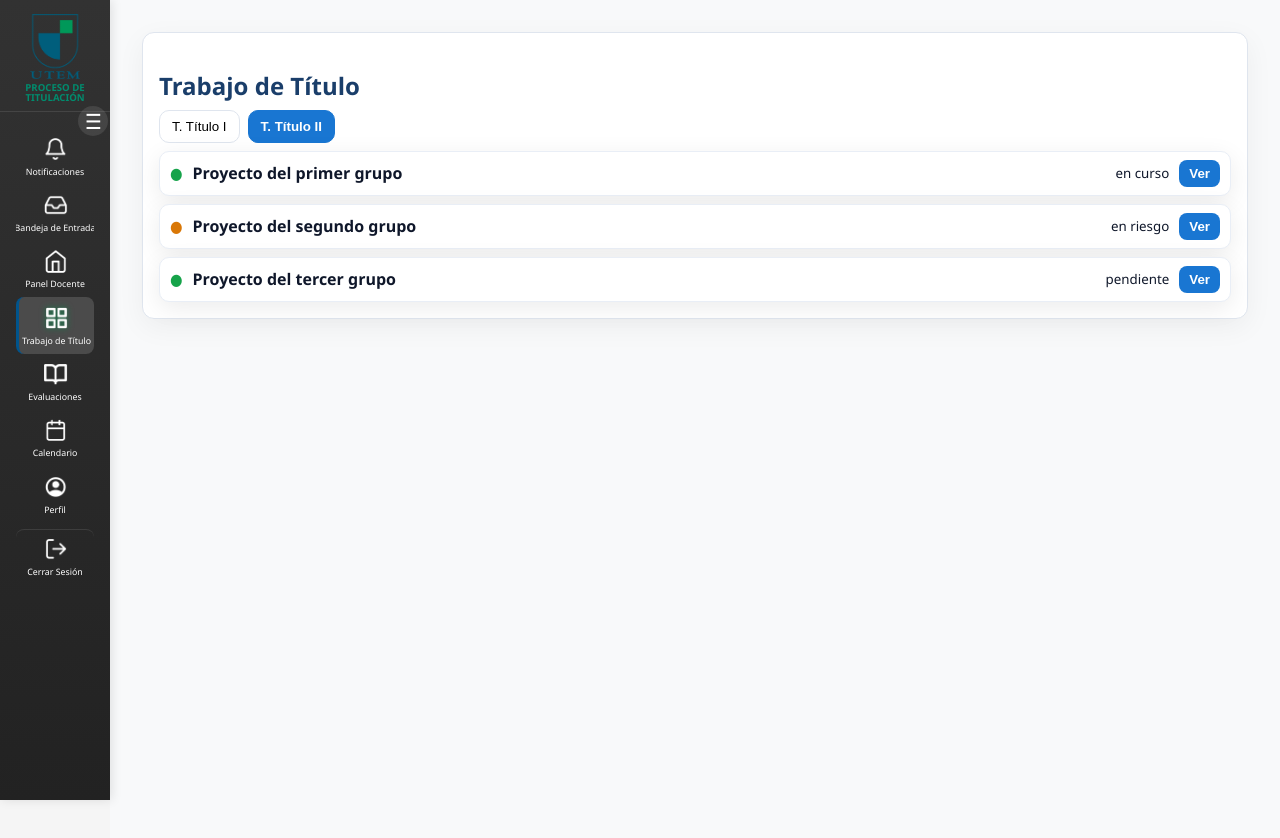
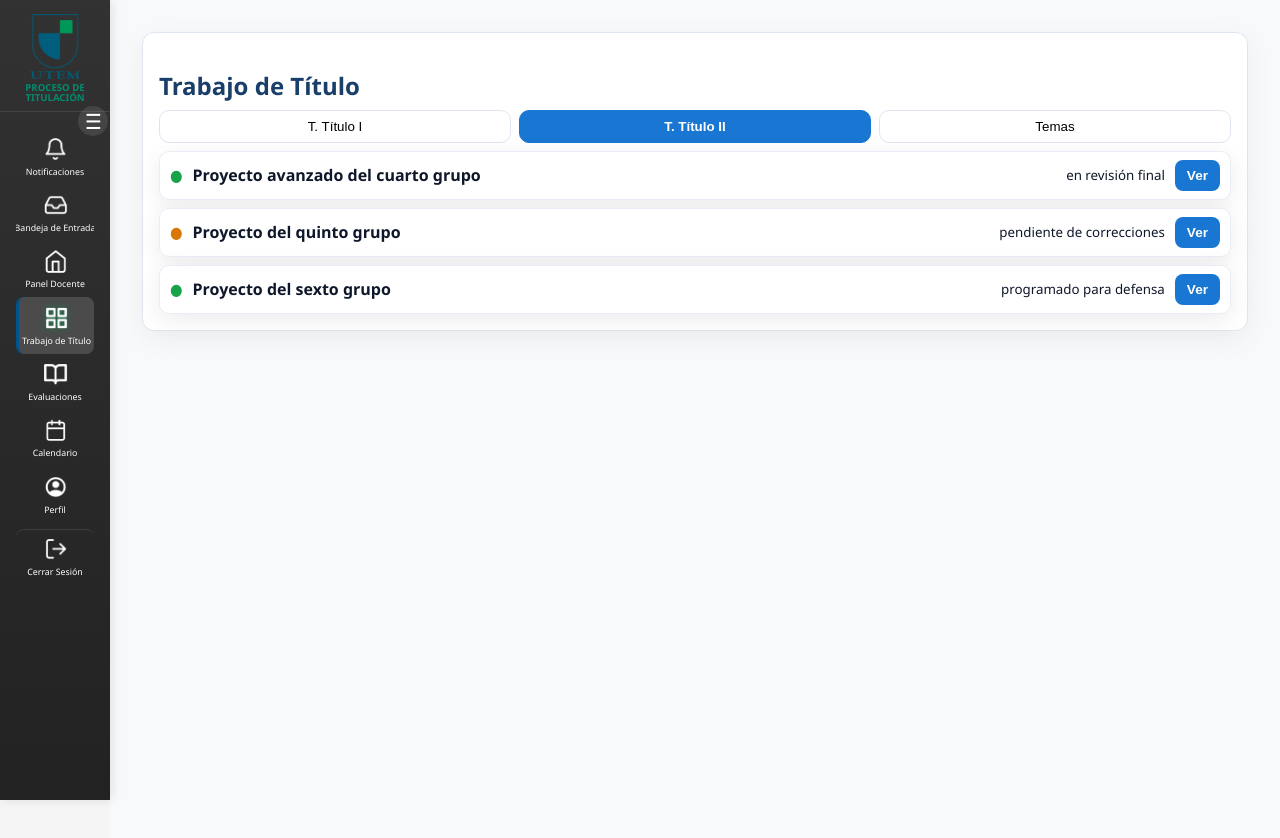
Before and after one commit to DMoyaR/trabajo_titulo, an Angular app in the folder frontend/: page /docente/trabajo in a window 1280 px wide. Both pictures are taken after a click on the button "T. Título II". Shown: the top 838 px of the page. Built offline with nearby package versions, Linux system fonts and the light colour scheme.

Commit message:
Se arreglan logouts y pestañas

```diff
--- a/frontend/src/app/features/alumno/layout/alumno-layout.component.ts
+++ b/frontend/src/app/features/alumno/layout/alumno-layout.component.ts
@@ -33,7 +33,7 @@ export class AlumnoLayoutComponent implements OnDestroy {
     { route: 'entrega', label: 'Entregas', icon: 'assets/Bandeja_entrada.png', alt: 'Entregas' },
     { route: 'evaluations', label: 'Evaluaciones', icon: 'assets/Evaluaciones.png', alt: 'Evaluaciones' },
     { route: 'trabajo', label: 'Trabajo de Título', icon: 'assets/Procesos.png', alt: 'Trabajo de título' },
-    { route: 'practica', label: 'Práctica profesional', icon: 'assets/Docentes.png', alt: 'Práctica' },
+    { route: 'practica', label: 'Práctica', icon: 'assets/Docentes.png', alt: 'Práctica' },
 
     { route: 'docs', label: 'Documentos', icon: 'assets/Reportes.png', alt: 'Documentos' },
     { route: 'viewer', label: 'Visor', icon: 'assets/LogoUTEM.png', alt: 'Visor de documentos' },
--- a/frontend/src/app/features/docente/trabajolist/docente-trabajo-list.component.css
+++ b/frontend/src/app/features/docente/trabajolist/docente-trabajo-list.component.css
@@ -26,7 +26,10 @@
   border-radius: 10px;
   padding: 8px 12px;
   cursor: pointer;
+  flex: 1;
+  transition: background 0.2s ease, color 0.2s ease, border-color 0.2s ease;
 }
+
 
 .tabs button.active {
   background: #1976d2;
@@ -34,6 +37,32 @@
   font-weight: 800;
   border-color: #1976d2;
 }
+
+
+.btn {
+  border: 0;
+  border-radius: 8px;
+  background: #1976d2;
+  color: #fff;
+  font-weight: 800;
+  padding: 8px 12px;
+  cursor: pointer;
+  transition: transform 0.15s ease, box-shadow 0.15s ease;
+}
+
+.btn:hover {
+  transform: translateY(-1px);
+  box-shadow: 0 8px 20px rgba(25, 118, 210, 0.2);
+}
+
+.btn.primary {
+  display: inline-flex;
+  align-items: center;
+  justify-content: center;
+  gap: 6px;
+}
+
+
 
 .list {
   list-style: none;
@@ -64,11 +93,67 @@
 }
 
 .btn.sm {
-  border: 0;
-  border-radius: 8px;
-  background: #1976d2;
-  color: #fff;
-  font-weight: 800;
-  padding: 6px 10px;
-  cursor: pointer;
+  font-size: 0.85rem;
 }
+
+.temas-toolbar {
+  display: flex;
+  justify-content: flex-end;
+  margin-bottom: 12px;
+}
+
+.agregar-tema-hint {
+  background: #e8f1fd;
+  border: 1px solid #b3d4fc;
+  color: #1a3e6a;
+  border-radius: 10px;
+  padding: 10px 12px;
+  font-size: 0.875rem;
+  margin-bottom: 12px;
+}
+
+.temas-list {
+  list-style: none;
+  margin: 0;
+  padding: 0;
+  display: grid;
+  gap: 10px;
+}
+
+.temas-list li {
+  background: #fff;
+  border: 1px solid var(--utem-border, #dfe5ee);
+  border-radius: 10px;
+  padding: 12px;
+  box-shadow: 0 6px 24px var(--utem-shadow, rgba(0, 0, 0, 0.05));
+  display: grid;
+  gap: 6px;
+}
+
+.tema-header {
+  display: flex;
+  justify-content: space-between;
+  align-items: baseline;
+  gap: 10px;
+}
+
+.tema-header h3 {
+  margin: 0;
+  font-size: 1rem;
+  color: #1a3e6a;
+}
+
+.tema-status {
+  background: #eef2ff;
+  color: #1a3e6a;
+  border-radius: 999px;
+  padding: 2px 10px;
+  font-size: 0.75rem;
+  font-weight: 700;
+}
+
+.temas-list p {
+  margin: 0;
+  color: #475569;
+  font-size: 0.9rem;
+}
--- a/frontend/src/app/features/docente/trabajolist/docente-trabajo-list.component.html
+++ b/frontend/src/app/features/docente/trabajolist/docente-trabajo-list.component.html
@@ -4,14 +4,48 @@
   <div class="tabs">
     <button [class.active]="tab() === 'i'" (click)="tab.set('i')">T. Título I</button>
     <button [class.active]="tab() === 'ii'" (click)="tab.set('ii')">T. Título II</button>
+    <button [class.active]="tab() === 'temas'" (click)="tab.set('temas')">Temas</button>
   </div>
 
-  <ul class="list">
-    <li *ngFor="let g of grupos()">
+  <ng-container *ngIf="tab() === 'i' || tab() === 'ii'; else temasTab">
+    <ul class="list" *ngIf="tab() === 'i'">
+      <li *ngFor="let g of grupos()">
+        <span class="dot" [class.warn]="g.alert">●</span>
+        <b>{{ g.nombre }}</b>
+        <small>{{ g.estado }}</small>
+        <button class="btn sm">Ver</button>
+      </li>
+    </ul>
+
+  <ul class="list" *ngIf="tab() === 'ii'">
+    <li *ngFor="let g of gruposII()">
       <span class="dot" [class.warn]="g.alert">●</span>
       <b>{{ g.nombre }}</b>
       <small>{{ g.estado }}</small>
       <button class="btn sm">Ver</button>
     </li>
   </ul>
+  </ng-container>
+
+  <ng-template #temasTab>
+    <div class="temas-toolbar">
+      <button class="btn primary" (click)="toggleAgregarTema()">
+        {{ isAddingTema() ? 'Cancelar' : 'Agregar tema' }}
+      </button>
+    </div>
+
+    <div *ngIf="isAddingTema()" class="agregar-tema-hint">
+      Completa el formulario para registrar un nuevo tema.
+    </div>
+
+    <ul class="temas-list">
+      <li *ngFor="let tema of temas()">
+        <div class="tema-header">
+          <h3>{{ tema.titulo }}</h3>
+          <span class="tema-status">{{ tema.estado }}</span>
+        </div>
+        <p>{{ tema.descripcion }}</p>
+      </li>
+    </ul>
+  </ng-template>
 </div>
--- a/frontend/src/app/features/docente/trabajolist/docente-trabajo-list.component.ts
+++ b/frontend/src/app/features/docente/trabajolist/docente-trabajo-list.component.ts
@@ -10,10 +10,40 @@ import { CommonModule } from '@angular/common';
 })
 export class DocenteTrabajoListComponent {
   //Lógica de Código 2 (Trabajo de Título)
-  tab = signal<'i' | 'ii'>('i');
+  tab = signal<'i' | 'ii' | 'temas'>('i');
   grupos = signal([
     { nombre: 'Proyecto del primer grupo', estado: 'en curso', alert: '' },
     { nombre: 'Proyecto del segundo grupo', estado: 'en riesgo', alert: '⚠️' },
     { nombre: 'Proyecto del tercer grupo', estado: 'pendiente', alert: '' },
   ]);
+
+  gruposII = signal([
+    { nombre: 'Proyecto avanzado del cuarto grupo', estado: 'en revisión final', alert: '' },
+    { nombre: 'Proyecto del quinto grupo', estado: 'pendiente de correcciones', alert: '⚠️' },
+    { nombre: 'Proyecto del sexto grupo', estado: 'programado para defensa', alert: '' },
+  ]);
+
+
+temas = signal([
+    {
+      titulo: 'Eficiencia energética en edificios inteligentes',
+      descripcion: 'Propuesta de mejoras en sistemas HVAC utilizando IoT.',
+      estado: 'Inscrito',
+    },
+    {
+      titulo: 'Plataforma web para gestión de laboratorios',
+      descripcion: 'Aplicación para agendamiento y control de inventario.',
+      estado: 'Disponible',
+    },
+    {
+      titulo: 'Modelos predictivos para transporte público',
+      descripcion: 'Uso de machine learning para anticipar la demanda.',
+      estado: 'En revisión',
+    },
+  ]);
+  isAddingTema = signal(false);
+
+  toggleAgregarTema() {
+    this.isAddingTema.update((value) => !value);
+  }
 }
```
